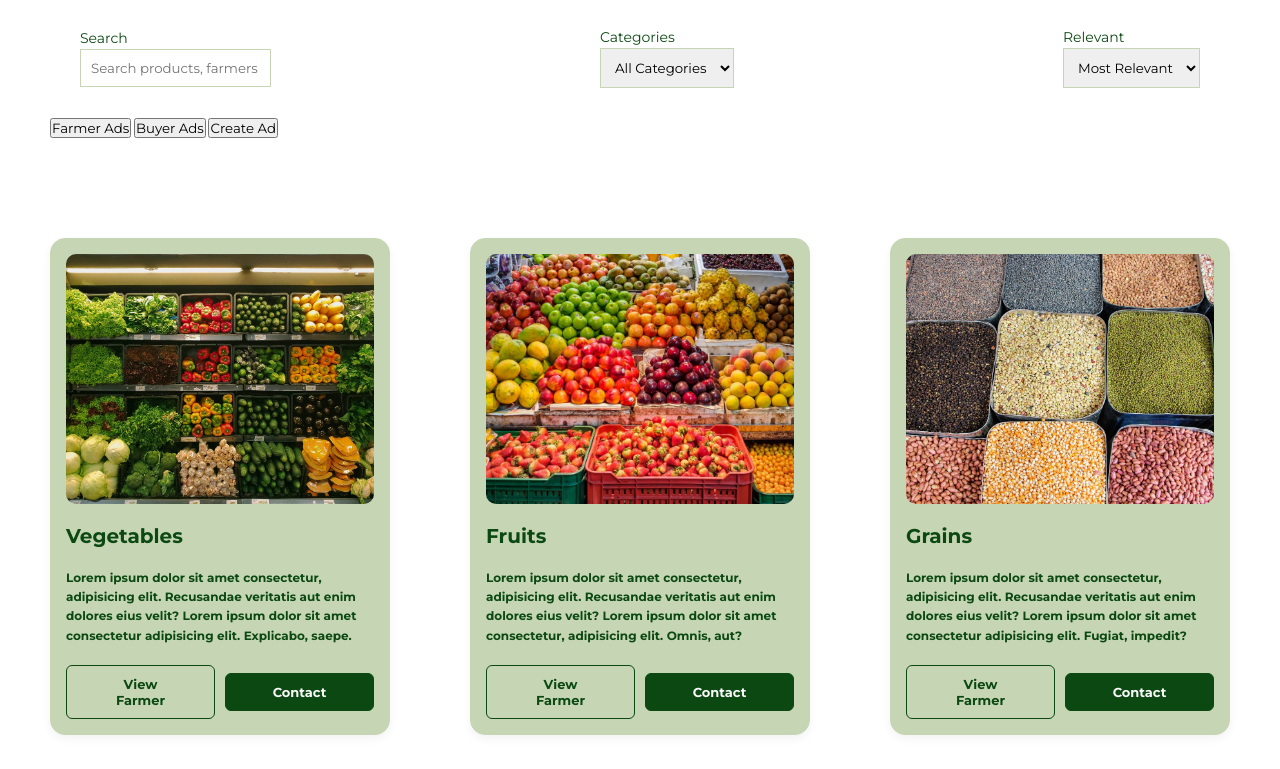
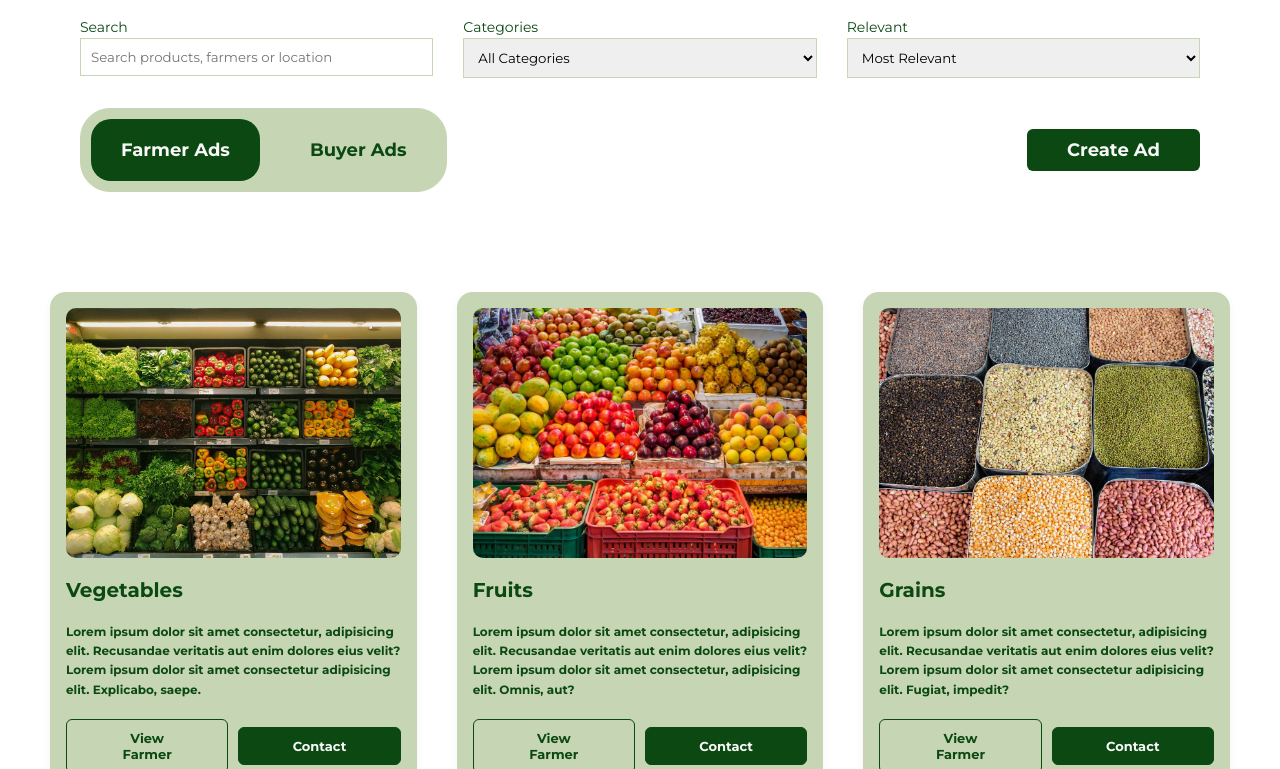
Before and after one commit to 0kesam/group-13-capstone-project, a plain HTML site: page marketplaceBuyers.html in a window 1280 px wide. Shown: the part 280-1049 px from the top of the page. Drawn offline with Linux system fonts and the light colour scheme.

Commit message:
i have worked on the market place search and filter

```diff
--- a/farmhubLandingPage.css
+++ b/farmhubLandingPage.css
@@ -70,8 +70,8 @@ html{
    gap: 1rem;
 }
 .header__logo a img{
-   width: 6rem;
-   height: 6rem;
+   width: 5rem;
+   height: 5rem;
 }
 .header__wrapper span{
    color: var(--primary-color);
@@ -555,10 +555,27 @@ html{
    height: 3rem;
 }
 
+.copywrite{
+   display: flex;
+   justify-content: space-around;
+   align-items: center;
+
+   padding: 3rem;
+   border-top: 1px solid var(--secondary-color);
+}
+
 .copywrite p{
    font-size: 1.6rem;
    text-align: center;
-   margin: 5rem;
-   padding: 3rem;
-   border-top: 1px solid var(--secondary-color);
+   margin: 2rem;
 }
+.copywrite a{
+   font-size: 4rem;
+   color: var(--secondary-color);
+}
+.copywrite span{
+   display: flex;
+   align-items: center;
+   justify-content: center;
+   gap: 2rem;
+}
--- a/marketplaceBuyers.css
+++ b/marketplaceBuyers.css
@@ -23,11 +23,10 @@
 }
 
 .filterBar{
-   display: flex;
-   align-items: center;
-   justify-content: space-between;
+   display: grid;
+   grid-template-columns: repeat(auto-fit, minmax(200px, 1fr));
    padding: 3rem;
-   /* gap: 3rem; */
+   gap: 3rem;
    flex-wrap: wrap;
 }
 @media(max-width: 600px){
@@ -63,6 +62,39 @@
    border: 1px solid var(--light-color);
 }
 
+.btnAdd-group{
+   display: flex;
+   align-items: center;
+   justify-content: space-between;
+   padding: 0 3rem;
+}
+
+.farmerBuyerAdd{
+   border: 1px solid var(--light-color);
+   border-radius: 3rem;
+   background: var(--light-color);
+   padding: 1rem;
+   display: flex;
+   align-items: center;
+   justify-content: center;
+   gap: 2rem;
+}
+.farmerAdsBtn{
+   border: none;
+   background-color: var(--primary-color);
+   border-radius: 2rem;
+   padding: 2rem 3rem;
+}
+.buyerAdsBtn{
+   border: none;
+   background-color: transparent;
+   color: var(--text-color);
+   padding: 2rem 3rem;
+}
+
+.createAdBtn{
+
+}
 
 
 /* Product cards */
@@ -127,8 +159,8 @@
 
 .featured__product__wrapper {
   display: grid;
-  grid-template-columns: repeat(auto-fit, minmax(270px, 1fr));
-  gap: 8rem;
+  grid-template-columns: repeat(auto-fit, minmax(300px, 1fr));
+  gap: 4rem;
   padding-top: 5rem;
   padding: 5rem;
 }
--- a/marketplaceBuyers.html
+++ b/marketplaceBuyers.html
@@ -79,10 +79,12 @@
          </span>
       </div>
 
-      <div class="btn-group">
-         <button id="farmerAdsBtn" class="active">Farmer Ads</button>
-         <button id="buyerAdsBtn">Buyer Ads</button>
-         <button id="createAdBtn">Create Ad</button>
+      <div class="btnAdd-group">
+         <div class="farmerBuyerAdd">
+            <button id="farmerAdsBtn" class="active farmerAdsBtn btn">Farmer Ads</button>
+            <button id="buyerAdsBtn" class="btn buyerAdsBtn">Buyer Ads</button>
+         </div>
+         <button id="createAdBtn" class="createAdBtn btn">Create Ad</button>
     </div>
    </section>
 
@@ -242,7 +244,8 @@
     </div>
 
     <div class="copywrite">
-      <p>2025 @FarmHub 2025. all rights reserved</p>
+      <p>© 2025 FarmHub. All rights reserved.</p>
+      <!-- <i class="fa fa-facebook" aria-hidden="true"></i> -->
    </div>
     </section>
 
```
Also changed, not shown: farmhubLandingPage.html (+11 -5 lines).
